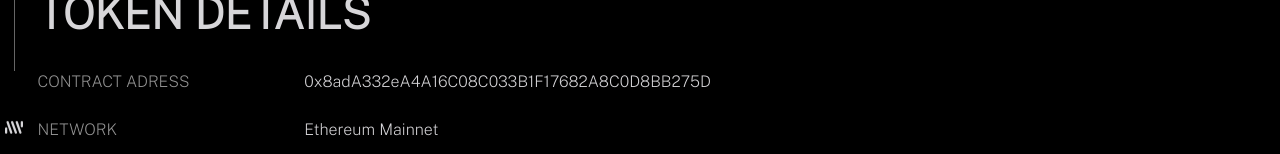
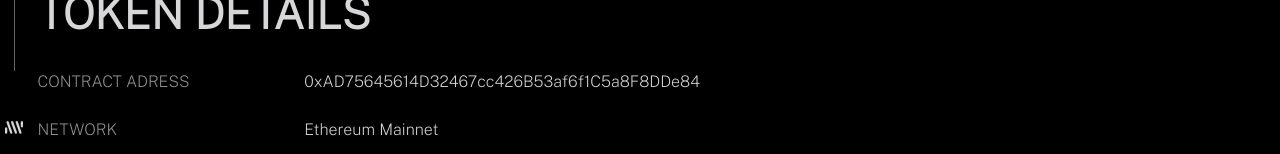
Before and after one commit to bouncefinance/foundo-landingpage, a React (Create React App) app: page /tokenDetail in a window 1280 px wide. Shown: the part 291-445 px from the top of the page. Built offline with nearby package versions, Linux system fonts and the light colour scheme.

Commit message:
feat: address update

```diff
--- a/src/pages/detail/index.tsx
+++ b/src/pages/detail/index.tsx
@@ -51,13 +51,6 @@
                 fontWeight: 500,
                 color: "#959595",
                 fontSize: "14px",
-                cursor: "pointer",
-              }}
-              onClick={() => {
-                window.open(
-                  "https://etherscan.io/address/0x8adA332eA4A16C08C033B1F17682A8C0D8BB275D",
-                  "_blank"
-                );
               }}
               mb={"12px"}
             >
@@ -68,10 +61,17 @@
                 fontWeight: 500,
                 fontSize: "14px",
                 wordBreak: "break-all",
+                cursor: "pointer",
               }}
               mb={"24px"}
+              onClick={() => {
+                window.open(
+                  "https://etherscan.io/token/0xAD75645614D32467cc426B53af6f1C5a8F8DDe84",
+                  "_blank"
+                );
+              }}
             >
-              0x8adA332eA4A16C08C033B1F17682A8C0D8BB275D
+              0xAD75645614D32467cc426B53af6f1C5a8F8DDe84
             </Typography>
             <Typography
               sx={{
@@ -294,12 +294,12 @@
                     }}
                     onClick={() => {
                       window.open(
-                        "https://etherscan.io/address/0x8adA332eA4A16C08C033B1F17682A8C0D8BB275D",
+                        "https://etherscan.io/token/0xAD75645614D32467cc426B53af6f1C5a8F8DDe84",
                         "_blank"
                       );
                     }}
                   >
-                    0x8adA332eA4A16C08C033B1F17682A8C0D8BB275D
+                    0xAD75645614D32467cc426B53af6f1C5a8F8DDe84
                   </Typography>
                 </Grid>
                 <Grid item xs={4}>
@@ -391,7 +391,7 @@
                       fontSize: "16px",
                     }}
                   >
-                   0
+                    0
                   </Typography>
                 </Grid>
                 <Grid item xs={4}>
```
